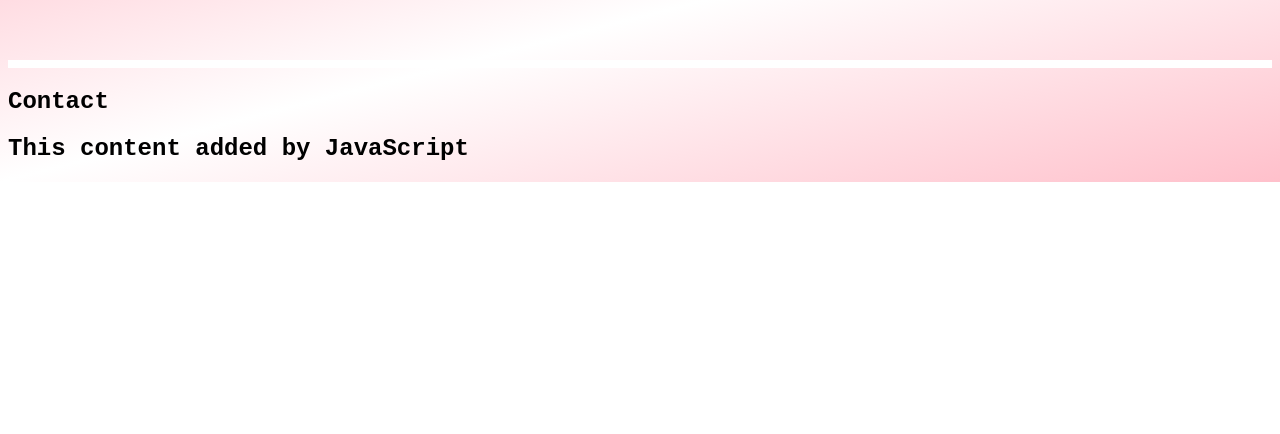
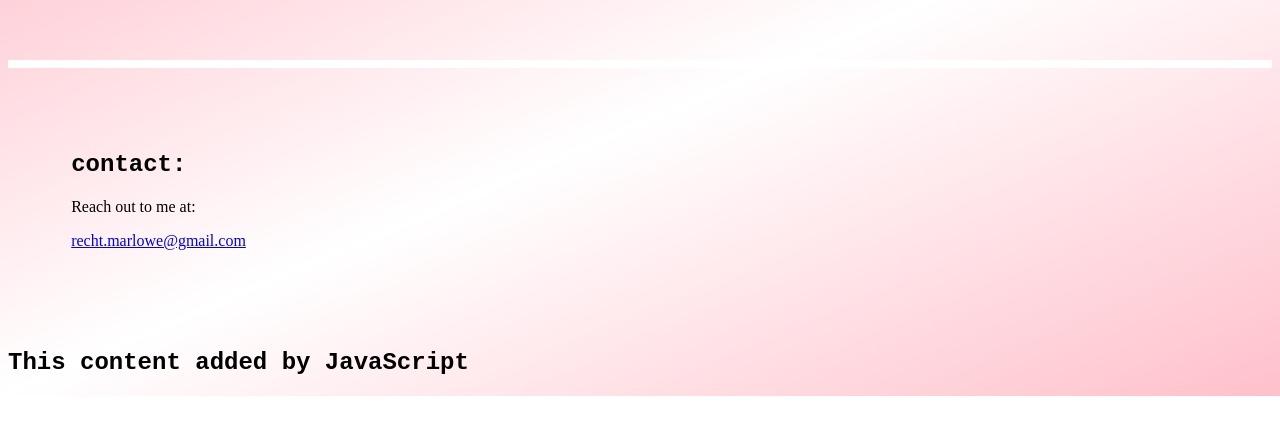
Before and after one commit to marlowerecht/my-personal-website, a plain HTML site: page contact.html in a window 1280 px wide. Shown: the part 148-582 px from the top of the page. Drawn offline with Linux system fonts and the light colour scheme.

Commit message:
styled contact page and added content including email link

```diff
--- a/contact.html
+++ b/contact.html
@@ -16,8 +16,10 @@
         </nav>
       </header>
 
-    <div>
-        <h2>Contact</h2>
+    <div class="contact">
+        <h2>Contact:</h2>
+            <p>Reach out to me at:</p>
+            <p><a href="mailto: recht.marlowe@gmail.com">recht.marlowe@gmail.com</a></p>
     </div>
 
     <script src="script.js"></script>
--- a/style.css
+++ b/style.css
@@ -14,7 +14,7 @@ nav a:hover {
     font-weight: bold;
 }
 
-.about, .projects {
+.about, .projects, .contact {
     padding: 5%
 }
 
@@ -30,7 +30,7 @@ div#am h3, div#do h3 {
     text-align: center;
 }
 
-.about h2, .projects h2 {
+.about h2, .projects h2, .contact h2 {
     text-transform: lowercase;
 }
 
```
